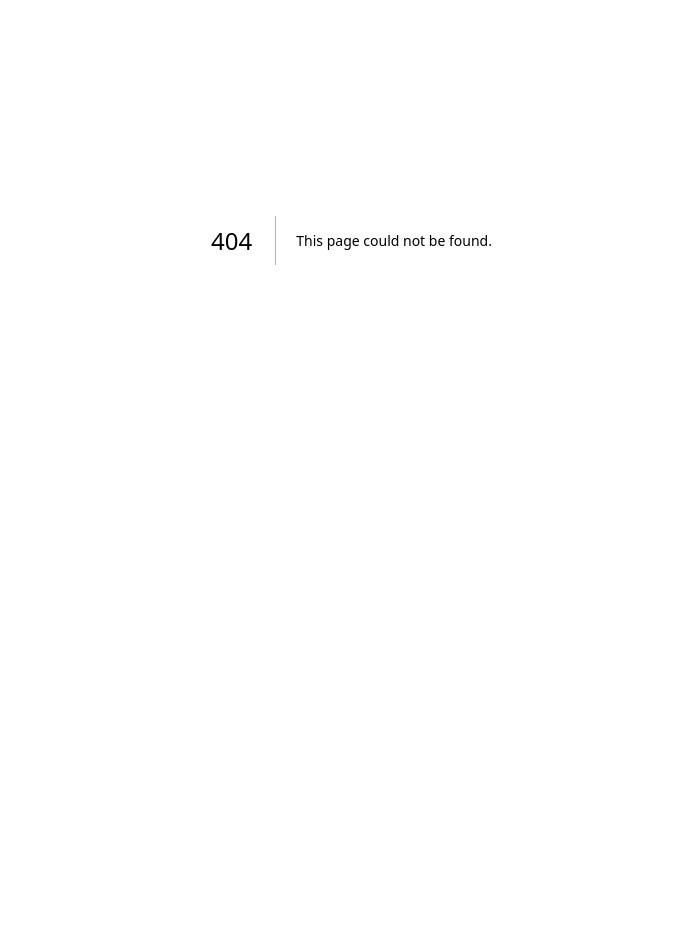
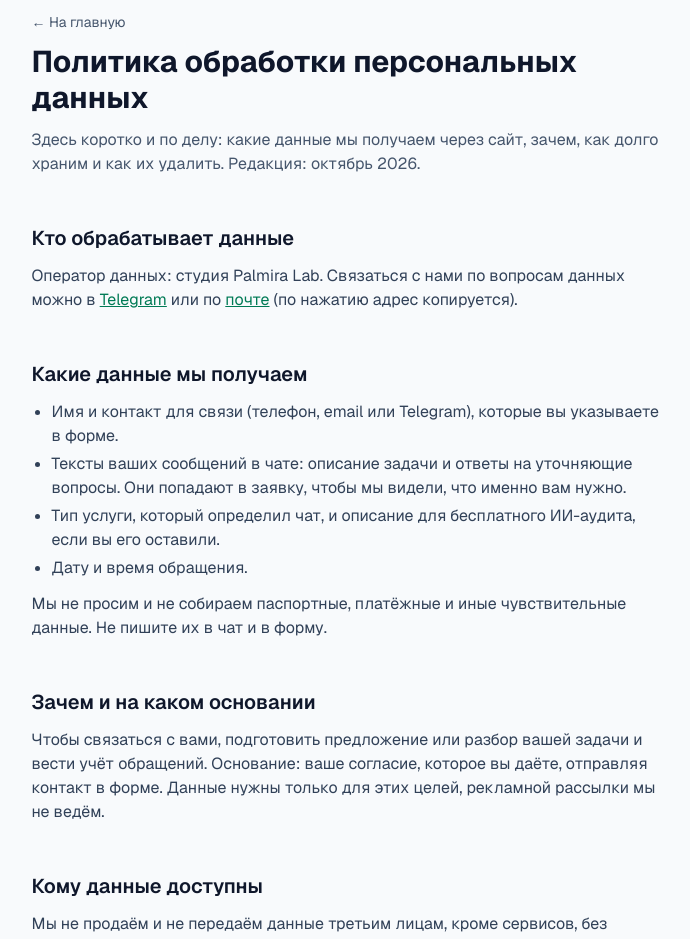
Before and after one commit to palmiralab/palmira-lab, a Next.js app in the folder apps/web/: page /privacy in a window 1280 px wide. Before the commit this address had no page. Shown: the part 160-1099 px from the top of the page, without its empty margins (281-971 px from the left). Before the commit the page ends 800 px from the top, so only its background shows below. Built offline with nearby package versions, Linux system fonts and the light colour scheme.

Commit message:
feat: страница /privacy, ссылка в футере, EmailButton копирует адрес

```diff
--- /dev/null
+++ b/apps/web/src/app/privacy/layout.tsx
@@ -0,0 +1,5 @@
+import { SiteShell } from '@/components/SiteShell';
+
+export default function PrivacyLayout({ children }: LayoutProps<'/privacy'>) {
+  return <SiteShell>{children}</SiteShell>;
+}
--- /dev/null
+++ b/apps/web/src/app/privacy/page.tsx
@@ -0,0 +1,109 @@
+import Link from 'next/link';
+import type { Metadata } from 'next';
+import { EmailButton } from '@/components/EmailButton';
+
+export const metadata: Metadata = {
+  title: 'Политика обработки персональных данных — PalmiraLab',
+  description: 'Какие данные мы собираем через формы и чат, зачем, как долго храним и как их удалить.',
+};
+
+const linkClass = 'text-emerald-700 underline dark:text-emerald-400';
+const textClass = 'text-slate-700 dark:text-slate-300';
+const listClass = 'list-disc space-y-1 pl-5 text-slate-700 dark:text-slate-300';
+const headingClass = 'text-xl font-semibold text-slate-900 dark:text-slate-100';
+
+export default function PrivacyPage() {
+  return (
+    <>
+      <div className="flex flex-col gap-3">
+        <Link href="/" className="text-sm text-slate-600 hover:underline dark:text-slate-400">
+          ← На главную
+        </Link>
+        <h1 className="text-3xl font-bold text-slate-900 dark:text-slate-100">
+          Политика обработки персональных данных
+        </h1>
+        <p className="text-slate-600 dark:text-slate-400">
+          Здесь коротко и по делу: какие данные мы получаем через сайт, зачем, как долго храним и
+          как их удалить. Редакция: октябрь 2026.
+        </p>
+      </div>
+
+      <section className="flex flex-col gap-3">
+        <h2 className={headingClass}>Кто обрабатывает данные</h2>
+        <p className={textClass}>
+          Оператор данных: студия Palmira Lab. Связаться с нами по вопросам данных можно в{' '}
+          <a href="https://t.me/jromkin" target="_blank" rel="noopener noreferrer" className={linkClass}>
+            Telegram
+          </a>{' '}
+          или по{' '}
+          <EmailButton className={'cursor-pointer ' + linkClass}>почте</EmailButton> (по нажатию
+          адрес копируется).
+        </p>
+      </section>
+
+      <section className="flex flex-col gap-3">
+        <h2 className={headingClass}>Какие данные мы получаем</h2>
+        <ul className={listClass}>
+          <li>Имя и контакт для связи (телефон, email или Telegram), которые вы указываете в форме.</li>
+          <li>
+            Тексты ваших сообщений в чате: описание задачи и ответы на уточняющие вопросы. Они
+            попадают в заявку, чтобы мы видели, что именно вам нужно.
+          </li>
+          <li>Тип услуги, который определил чат, и описание для бесплатного ИИ-аудита, если вы его оставили.</li>
+          <li>Дату и время обращения.</li>
+        </ul>
+        <p className={textClass}>
+          Мы не просим и не собираем паспортные, платёжные и иные чувствительные данные. Не пишите
+          их в чат и в форму.
+        </p>
+      </section>
+
+      <section className="flex flex-col gap-3">
+        <h2 className={headingClass}>Зачем и на каком основании</h2>
+        <p className={textClass}>
+          Чтобы связаться с вами, подготовить предложение или разбор вашей задачи и вести учёт
+          обращений. Основание: ваше согласие, которое вы даёте, отправляя контакт в форме. Данные
+          нужны только для этих целей, рекламной рассылки мы не ведём.
+        </p>
+      </section>
+
+      <section className="flex flex-col gap-3">
+        <h2 className={headingClass}>Кому данные доступны</h2>
+        <p className={textClass}>Мы не продаём и не передаём данные третьим лицам, кроме сервисов, без которых сайт не работает:</p>
+        <ul className={listClass}>
+          <li>
+            Сервис ИИ GigaChat (ПАО Сбербанк): обрабатывает тексты ваших сообщений в чате, чтобы
+            задать уточняющий вопрос или собрать предложение. Имя и контакт ему не передаются.
+          </li>
+          <li>Telegram: туда приходит уведомление о новой заявке (имя, контакт, текст запроса), его видим только мы.</li>
+          <li>Хостинг-провайдер, на сервере которого работают сайт и база данных.</li>
+        </ul>
+      </section>
+
+      <section className="flex flex-col gap-3">
+        <h2 className={headingClass}>Где и как долго храним</h2>
+        <p className={textClass}>
+          Заявки хранятся в базе данных на нашем сервере. Срок хранения: до 12 месяцев с момента
+          обращения, затем данные удаляются. Если вы попросите удалить их раньше, мы это сделаем.
+        </p>
+      </section>
+
+      <section className="flex flex-col gap-3">
+        <h2 className={headingClass}>Ваши права</h2>
+        <p className={textClass}>
+          Вы можете узнать, какие данные о вас у нас есть, попросить исправить или удалить их и
+          отозвать согласие на обработку. Напишите нам по контактам выше: укажите имя и контакт,
+          которые вы оставляли. Мы ответим в срок, установленный законом.
+        </p>
+      </section>
+
+      <section className="flex flex-col gap-3">
+        <h2 className={headingClass}>Файлы cookie и аналитика</h2>
+        <p className={textClass}>
+          Сайт не использует рекламные cookie и системы аналитики. Выбранная тема оформления
+          хранится в вашем браузере (технические данные), нам она не передаётся.
+        </p>
+      </section>
+    </>
+  );
+}
--- /dev/null
+++ b/apps/web/src/components/EmailButton.tsx
@@ -0,0 +1,62 @@
+'use client';
+
+import { useEffect, useState } from 'react';
+import type { ReactNode } from 'react';
+
+// Не кладём email в разметку/href вообще — иначе он присутствует
+// готовой строкой в статичном HTML, которую читают ботные сборщики
+// почты без выполнения JS. Собираем адрес по клику из двух частей —
+// строка-адрес не существует ни в HTML, ни как единая константа в
+// бандле.
+const EMAIL_USER = 'roman.palmin';
+const EMAIL_DOMAIN = 'gmail.com';
+
+const COPIED_RESET_MS = 2000;
+
+type Status = 'idle' | 'copied' | 'shown';
+
+// Копируем адрес в буфер, а не открываем почтовый клиент (его почти ни у кого
+// нет). Если браузер не дал доступ к буферу, показываем адрес текстом.
+export function EmailButton({ children, className }: { children: ReactNode; className?: string }) {
+  const [status, setStatus] = useState<Status>('idle');
+
+  useEffect(() => {
+    if (status !== 'copied') return;
+    const timer = setTimeout(() => setStatus('idle'), COPIED_RESET_MS);
+    return () => clearTimeout(timer);
+  }, [status]);
+
+  async function copyEmail() {
+    try {
+      await navigator.clipboard.writeText(`${EMAIL_USER}@${EMAIL_DOMAIN}`);
+      setStatus('copied');
+    } catch {
+      setStatus('shown');
+    }
+  }
+
+  if (status === 'shown') {
+    return <span className="select-all">{`${EMAIL_USER}@${EMAIL_DOMAIN}`}</span>;
+  }
+
+  // Подтверждение отдельным элементом, а не кнопкой с другим классом: у кнопки
+  // из пропса уже могут быть cursor-pointer и underline, перебить их другими
+  // Tailwind-классами нельзя (побеждает порядок в CSS, не порядок в разметке).
+  if (status === 'copied') {
+    return (
+      <span role="status" className="text-emerald-700 dark:text-emerald-400">
+        Скопировано
+      </span>
+    );
+  }
+
+  return (
+    <button
+      onClick={copyEmail}
+      title="Скопировать адрес"
+      className={className ?? 'cursor-pointer hover:underline'}
+    >
+      {children}
+    </button>
+  );
+}
--- a/apps/web/src/components/Footer.tsx
+++ b/apps/web/src/components/Footer.tsx
@@ -1,18 +1,8 @@
 'use client';
 
+import Link from 'next/link';
+import { EmailButton } from '@/components/EmailButton';
 import { Tooltip } from '@/components/Tooltip';
-
-// Не кладём email в разметку/href вообще — иначе он присутствует
-// готовой строкой в статичном HTML, которую читают ботные сборщики
-// почты без выполнения JS. Собираем mailto: по клику из двух частей —
-// строка-адрес не существует ни в HTML, ни как единая константа в
-// бандле.
-const EMAIL_USER = 'roman.palmin';
-const EMAIL_DOMAIN = 'gmail.com';
-
-function openEmail() {
-  window.location.href = `mailto:${EMAIL_USER}@${EMAIL_DOMAIN}`;
-}
 
 export function Footer() {
   return (
@@ -20,9 +10,7 @@ export function Footer() {
       <div className="flex flex-col gap-2 sm:flex-row sm:items-center sm:justify-between">
         <p>© 2026 Palmira Lab</p>
         <div className="flex items-center gap-4">
-          <button onClick={openEmail} className="cursor-pointer hover:underline">
-            Почта
-          </button>
+          <EmailButton>Почта</EmailButton>
           <a
             href="https://t.me/jromkin"
             target="_blank"
@@ -43,7 +31,11 @@ export function Footer() {
       </p>
       <p className="text-sm text-slate-500 dark:text-slate-400">
         <small>
-          Персональные данные, оставленные через форму, пока не сохраняются на постоянной основе (152-ФЗ).
+          Контакты, оставленные через форму, мы храним.{' '}
+          <Link href="/privacy" className="underline">
+            Политика обработки персональных данных
+          </Link>
+          .
         </small>
       </p>
     </footer>
```
